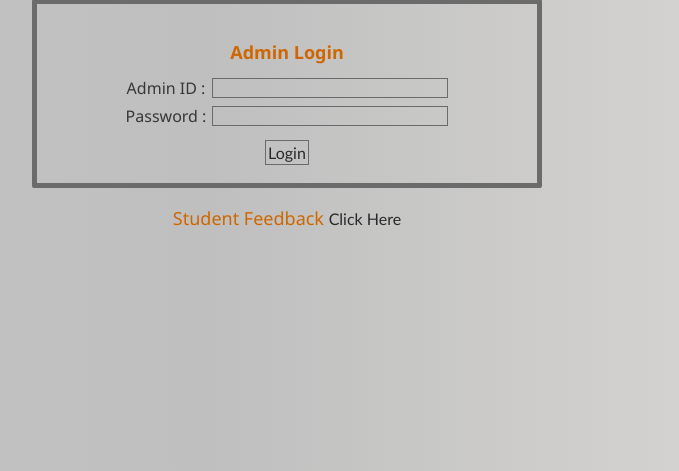
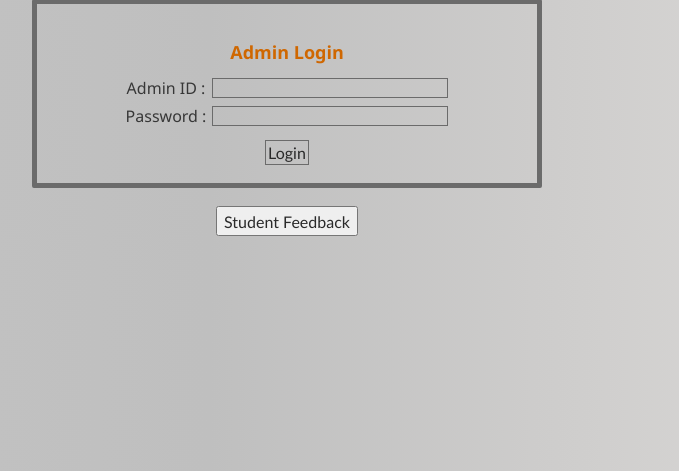
Before and after one commit to miniprojectb5/batch5, a PHP site: page / in a window 1280 px wide. Shown: the part 151-622 px from the top of the page, without its empty margins (353-1032 px from the left). Run offline with PHP 8.4, Linux system fonts and the light colour scheme.

Commit message:
Update index.php

```diff
--- a/Teacher-Student-Feedback-System-main/index.php
+++ b/Teacher-Student-Feedback-System-main/index.php
@@ -77,7 +77,7 @@ if(!empty($_POST))
 <br>
 
 <center>
-<span class="SubHead" style="font-weight:100;">Student Feedback <a href="feedback.php" class="link">Click Here</a></span>
+<button class="SubHead" style="font-weight:100;"><a href="feedback.php" class="link">Student Feedback</a></button>
 
 </center>
 </body>
```
